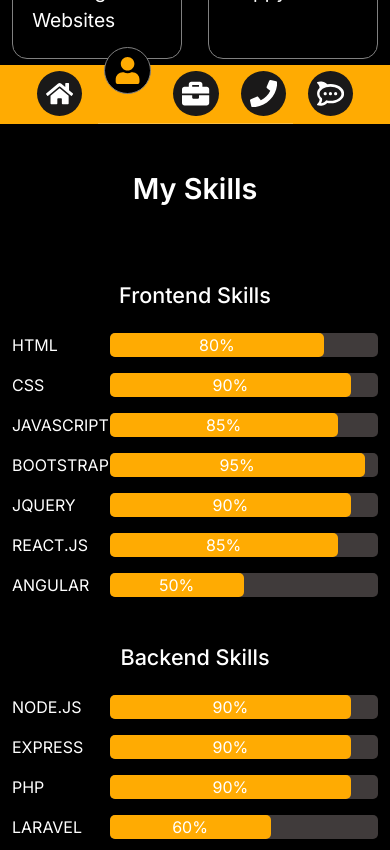
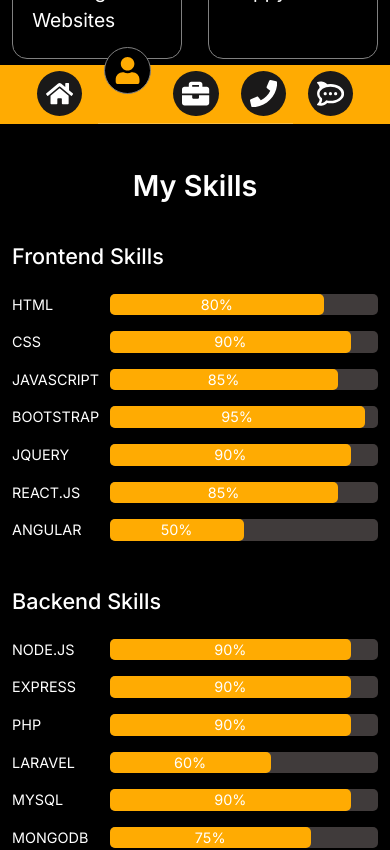
Before and after one commit to nextoncode/veerkbharti-nextjs, a Next.js app: page /about in a window 390 px wide. Shown: the part 720-1570 px from the top of the page. Built offline with nearby package versions, Linux system fonts and the light colour scheme; a web font is replaced by a local one.

Commit message:
Making responsiveness

```diff
--- a/src/app/about/about.module.css
+++ b/src/app/about/about.module.css
@@ -1,6 +1,7 @@
 .personalInfoSection {
   font-size: 1rem;
-  height: 100vh;
+  padding-top: 5rem;
+  padding-bottom: 0;
 }
 
 .personalInfo {
@@ -64,13 +65,13 @@
 }
 
 .bottomLine {
-  margin: 4rem auto 0 auto;
+  margin: 6rem auto 0 auto;
   text-align: center;
   width: 50%;
 }
 
 .sectionSecondaryTitle {
-  margin-bottom: 4.8rem;
+  margin-bottom: 3.5rem;
 }
 
 .sectionSecondaryTitle h4 {
@@ -80,15 +81,15 @@
   text-transform: capitalize;
 }
 
-/* .skillsContainer {
-  display: grid;
-  grid-template-columns: repeat(2, 1fr);
-  column-gap: 3.1rem;
-  row-gap: 1.2rem;
-} */
+@media screen and (max-width: 992px) {
+  .personalInfoSection {
+    padding-top: 3rem;
+  }
 
+  .bottomLine {
+    margin: 4rem auto 0 auto;
+  }
 
-@media screen and (max-width: 992px) {
   .personalInfo h5 {
     letter-spacing: 2px;
     font-size: 1.2rem;
@@ -117,6 +118,10 @@
 }
 
 @media (max-width: 767px) {
+  .sectionSecondaryTitle {
+    margin-bottom: 2.5rem;
+  }
+
   .personalInfo h5 {
     align-self: center;
   }
@@ -133,10 +138,13 @@
   .personalInfo ul {
     gap: 0.8rem;
   }
-
 }
 
 @media (max-width: 576px) {
+  .personalInfoSection {
+    padding-top: 2.8rem;
+  }
+
   .skillsContainer {
     grid-template-columns: 1fr;
   }
--- a/src/app/about/page.jsx
+++ b/src/app/about/page.jsx
@@ -64,7 +64,7 @@
   ];
   return (
     <>
-      <section className={styles.personalInfoSection}>
+      <section className="pb-0">
         <SectionMainTitle mainTitle="Resume" subTitle="About Me" />
         <div className="container">
           <div className="row">
@@ -115,7 +115,7 @@
 
         <hr className={styles.bottomLine} />
       </section>
-      <section>
+      <section className={styles.personalInfoSection}>
         <div className="container">
           <div className={styles.sectionSecondaryTitle}>
             <h4>My Skills</h4>
@@ -123,7 +123,7 @@
           <div className={styles.skillsContainer}>
             <div className="row g-5">
               <div className="col-md-6 d-flex flex-column gap-3">
-                <h4 className="text-center">Frontend Skills</h4>
+                <h4 className="text-md-center text-start">Frontend Skills</h4>
                 <ProgressBar title="Html" progress="80" />
                 <ProgressBar title="css" progress="90" />
                 <ProgressBar title="Javascript" progress="85" />
@@ -133,7 +133,7 @@
                 <ProgressBar title="Angular" progress="50" />
               </div>
               <div className="col-md-6 d-flex flex-column gap-3">
-                <h4 className="text-center">Backend Skills</h4>
+                <h4 className="text-md-center text-start">Backend Skills</h4>
                 <ProgressBar title="Node.Js" progress="90" />
                 <ProgressBar title="Express" progress="90" />
                 <ProgressBar title="PHP" progress="90" />
@@ -147,8 +147,8 @@
         </div>
         <hr className={styles.bottomLine} />
       </section>
-      <section className="mb-5">
-        <div className="container">
+      <section className={styles.personalInfoSection}>
+        <div className="container mb-lg-0 mb-5">
           <div className={styles.sectionSecondaryTitle}>
             <h4>Experience & Education</h4>
           </div>
--- a/src/app/blogs/page.jsx
+++ b/src/app/blogs/page.jsx
@@ -5,7 +5,7 @@
 const BlogsPage = () => {
   return (
     <section>
-      <div className="container mb-5 pb-5">
+      <div className="container">
         <SectionMainTitle mainTitle="Posts" subTitle="My Blogs" />
         <div className="row">
           <div className="col-md-6 col-lg-4 mb-md-0 mb-4">
--- a/src/app/portfolio/page.jsx
+++ b/src/app/portfolio/page.jsx
@@ -6,7 +6,7 @@
 const PortfolioPage = () => {
   return (
     <section>
-      <div className="container mb-5 pb-5">
+      <div className="container">
         <SectionMainTitle mainTitle="Works" subTitle="Portfolio" />
         <div className="row">
           <div className="col-sm-6 col-md-4 mb-md-0 mb-4">
--- a/src/components/ProgressBar/progress.module.css
+++ b/src/components/ProgressBar/progress.module.css
@@ -1,10 +1,9 @@
 .progressContainer {
   width: 100%;
   font-size: 1rem;
-
 }
 
-.progressContainer p{
+.progressContainer p {
   margin: 0;
   text-transform: uppercase;
 }
@@ -15,8 +14,14 @@
   border-radius: 5px;
 }
 
-.progressContainer .progressNumber{
+.progressContainer .progressNumber {
   background: var(--primary-bg-color);
   border-radius: 5px;
   text-align: center;
 }
+
+@media (max-width: 412px) {
+  .progressContainer {
+    font-size: 0.9rem;
+  }
+}
```
